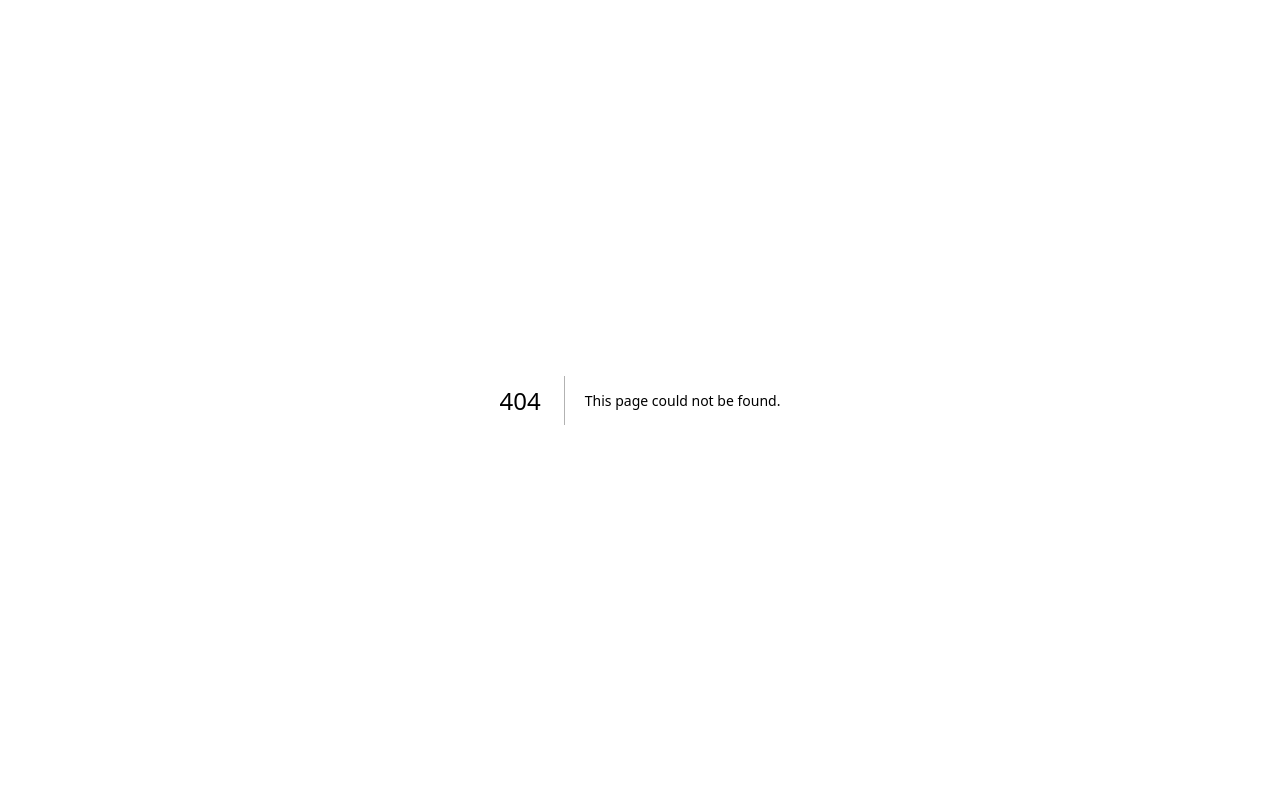
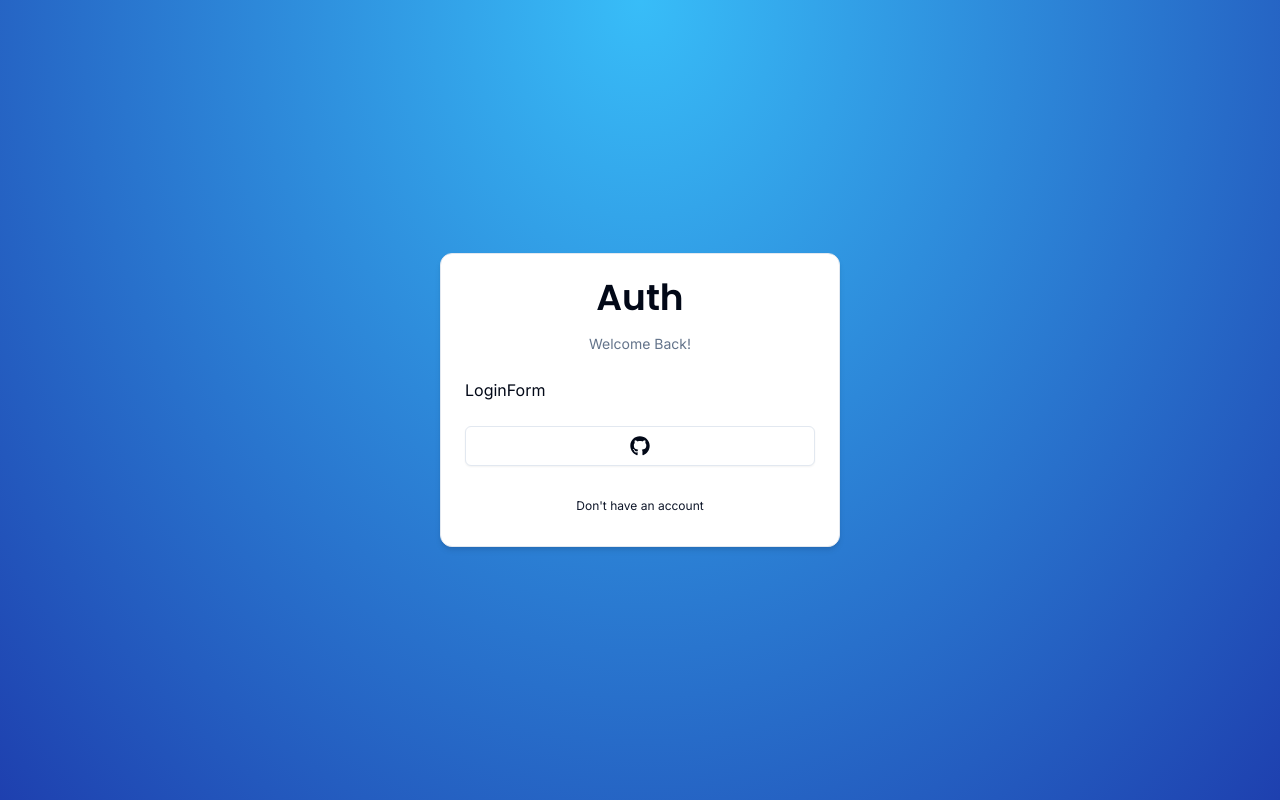
Before and after one commit to NekoJar/next-auth, a Next.js app: page /auth/login in a window 1280 px wide. Before the commit this address had no page. Built offline with nearby package versions, Linux system fonts and the light colour scheme.

Commit message:
adding a card wrapper component

```diff
--- /dev/null
+++ b/app/auth/layout.tsx
@@ -0,0 +1,11 @@
+import React from "react";
+
+const AuthLayout = ({ children }: { children: React.ReactNode }) => {
+  return (
+    <div className="h-full flex items-center justify-center bg-[radial-gradient(ellipse_at_top,_var(--tw-gradient-stops))] from-sky-400 to-blue-800">
+      {children}
+    </div>
+  );
+};
+
+export default AuthLayout;
--- /dev/null
+++ b/app/auth/login/page.tsx
@@ -0,0 +1,8 @@
+import { LoginForm } from "@/components/auth/LoginForm";
+import React from "react";
+
+const LoginPage = () => {
+  return <LoginForm />;
+};
+
+export default LoginPage;
--- a/app/page.tsx
+++ b/app/page.tsx
@@ -3,7 +3,7 @@
 import { Button } from "@/components/ui/button";
 import Image from "next/image";
 import { cn } from "@/lib/utils";
-import { LoginButton } from "@/components/ui/auth/LoginButton";
+import { LoginButton } from "@/components/auth/LoginButton";
 
 const font = Poppins({
   subsets: ["latin"],
--- /dev/null
+++ b/components/auth/BackButton.tsx
@@ -0,0 +1,17 @@
+"use client";
+
+import Link from "next/link";
+import { Button } from "../ui/button";
+
+interface BackButtonProps {
+  href: string;
+  label: string;
+}
+
+export const BackButton = ({ href, label }: BackButtonProps) => {
+  return (
+    <Button variant="link" className="font-normal w-full" size="sm" asChild>
+      <Link href={href}>{label}</Link>
+    </Button>
+  );
+};
--- /dev/null
+++ b/components/auth/CardWrapper.tsx
@@ -0,0 +1,40 @@
+"use client";
+
+interface CardWrapperProps {
+  children: React.ReactNode;
+  headerLabel: string;
+  backButtonLabel: string;
+  backButtonHref: string;
+  showSocial: boolean;
+}
+
+import React from "react";
+import { Card, CardContent, CardFooter, CardHeader } from "../ui/card";
+import { Header } from "./Header";
+import { Social } from "./Social";
+import { BackButton } from "./BackButton";
+
+export const CardWrapper = ({
+  children,
+  headerLabel,
+  backButtonHref,
+  backButtonLabel,
+  showSocial,
+}: CardWrapperProps) => {
+  return (
+    <Card className="w-[400px] shadow-md">
+      <CardHeader>
+        <Header label={headerLabel} />
+      </CardHeader>
+      <CardContent>{children}</CardContent>
+      {showSocial && (
+        <CardFooter>
+          <Social />
+        </CardFooter>
+      )}
+      <CardFooter>
+        <BackButton href={backButtonHref} label={backButtonLabel} />
+      </CardFooter>
+    </Card>
+  );
+};
--- /dev/null
+++ b/components/auth/Header.tsx
@@ -0,0 +1,22 @@
+import { cn } from "@/lib/utils";
+import { Poppins } from "next/font/google";
+
+const font = Poppins({
+  subsets: ["latin"],
+  weight: ["600"],
+});
+
+interface HeaderProps {
+  label: string;
+}
+
+import React from "react";
+
+export const Header = ({ label }: HeaderProps) => {
+  return (
+    <div className="w-full flex-col gap-y-4 items-center justify-center flex">
+      <h1 className={cn("text-4xl font-semibold", font.className)}>Auth</h1>
+      <p className="text-muted-foreground text-sm">{label}</p>
+    </div>
+  );
+};
--- /dev/null
+++ b/components/auth/LoginForm.tsx
@@ -0,0 +1,15 @@
+import React from "react";
+import { CardWrapper } from "./CardWrapper";
+
+export const LoginForm = () => {
+  return (
+    <CardWrapper
+      headerLabel="Welcome Back!"
+      backButtonLabel="Don't have an account"
+      backButtonHref="/auth/register"
+      showSocial
+    >
+      LoginForm
+    </CardWrapper>
+  );
+};
--- /dev/null
+++ b/components/auth/Social.tsx
@@ -0,0 +1,15 @@
+"use client";
+
+import { FaGithub } from "react-icons/fa";
+import { FcGoogle } from "react-icons/fc";
+import { Button } from "../ui/button";
+
+export const Social = () => {
+  return (
+    <div className="flex items-center w-full gap-x-2">
+      <Button size="lg" className="w-full" variant="outline" onClick={() => {}}>
+        <FaGithub className="h-5 w-5" />
+      </Button>
+    </div>
+  );
+};
--- /dev/null
+++ b/components/ui/card.tsx
@@ -0,0 +1,76 @@
+import * as React from "react"
+
+import { cn } from "@/lib/utils"
+
+const Card = React.forwardRef<
+  HTMLDivElement,
+  React.HTMLAttributes<HTMLDivElement>
+>(({ className, ...props }, ref) => (
+  <div
+    ref={ref}
+    className={cn(
+      "rounded-xl border bg-card text-card-foreground shadow",
+      className
+    )}
+    {...props}
+  />
+))
+Card.displayName = "Card"
+
+const CardHeader = React.forwardRef<
+  HTMLDivElement,
+  React.HTMLAttributes<HTMLDivElement>
+>(({ className, ...props }, ref) => (
+  <div
+    ref={ref}
+    className={cn("flex flex-col space-y-1.5 p-6", className)}
+    {...props}
+  />
+))
+CardHeader.displayName = "CardHeader"
+
+const CardTitle = React.forwardRef<
+  HTMLParagraphElement,
+  React.HTMLAttributes<HTMLHeadingElement>
+>(({ className, ...props }, ref) => (
+  <h3
+    ref={ref}
+    className={cn("font-semibold leading-none tracking-tight", className)}
+    {...props}
+  />
+))
+CardTitle.displayName = "CardTitle"
+
+const CardDescription = React.forwardRef<
+  HTMLParagraphElement,
+  React.HTMLAttributes<HTMLParagraphElement>
+>(({ className, ...props }, ref) => (
+  <p
+    ref={ref}
+    className={cn("text-sm text-muted-foreground", className)}
+    {...props}
+  />
+))
+CardDescription.displayName = "CardDescription"
+
+const CardContent = React.forwardRef<
+  HTMLDivElement,
+  React.HTMLAttributes<HTMLDivElement>
+>(({ className, ...props }, ref) => (
+  <div ref={ref} className={cn("p-6 pt-0", className)} {...props} />
+))
+CardContent.displayName = "CardContent"
+
+const CardFooter = React.forwardRef<
+  HTMLDivElement,
+  React.HTMLAttributes<HTMLDivElement>
+>(({ className, ...props }, ref) => (
+  <div
+    ref={ref}
+    className={cn("flex items-center p-6 pt-0", className)}
+    {...props}
+  />
+))
+CardFooter.displayName = "CardFooter"
+
+export { Card, CardHeader, CardFooter, CardTitle, CardDescription, CardContent }
--- a/package.json
+++ b/package.json
@@ -16,6 +16,7 @@
     "next": "14.1.0",
     "react": "^18",
     "react-dom": "^18",
+    "react-icons": "^5.0.1",
     "tailwind-merge": "^2.2.0",
     "tailwindcss-animate": "^1.0.7"
   },
```
Also changed, not shown: components/auth/LoginButton.tsx (renamed from components/ui/auth/LoginButton.tsx), 1 other file (tests, documents, lock files or other folders).
